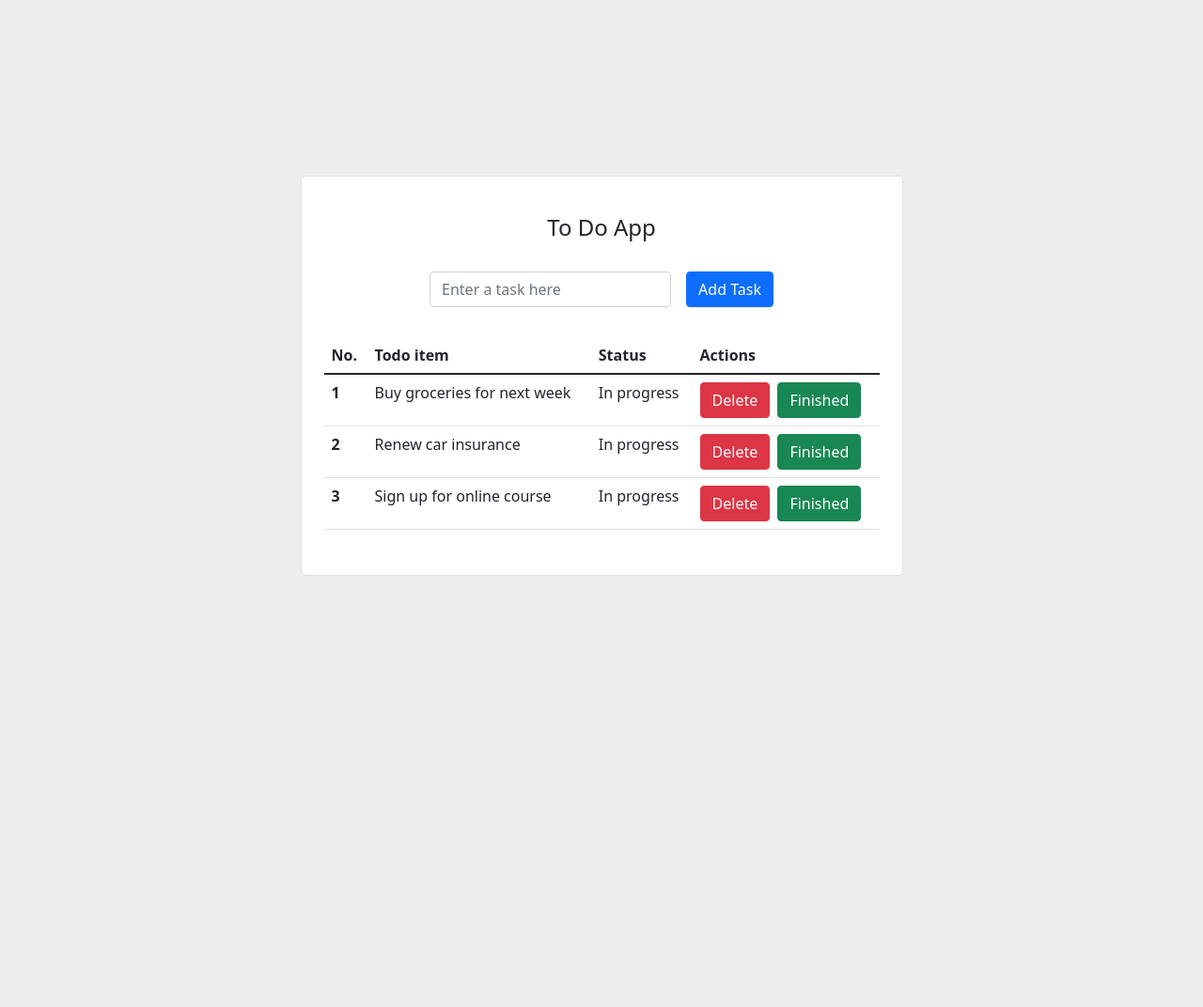
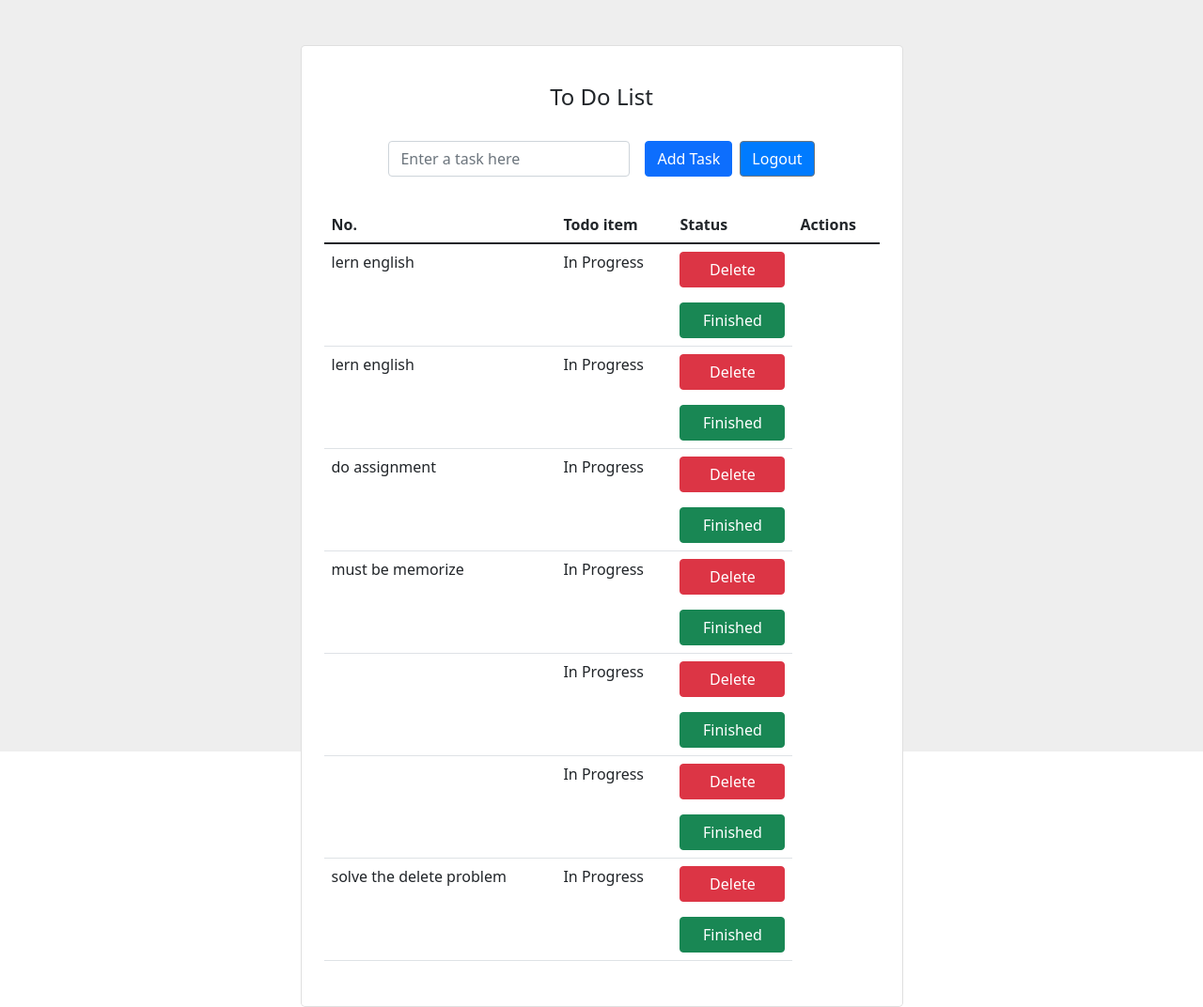
Before and after one commit to ohab-choton/ToDoList, a Django app: template templates/todoapp/todo.html in a window 1280 px wide. Shown: the whole page at 94% size. Before the commit the page ends 613 px from the top, so only its background shows below. Run offline with Django 5.2, Linux system fonts and the light colour scheme; the template is opened without the code that fills it: values that come from a table or form of the project are taken from there, others are empty; data comes from the database, SQL or seed files in the repository; both versions use the stored data as it was after the commit.

Commit message:
done signout feature

```diff
--- a/ToDo/settings.py
+++ b/ToDo/settings.py
@@ -124,3 +124,4 @@
 # https://docs.djangoproject.com/en/5.1/ref/settings/#default-auto-field
 
 DEFAULT_AUTO_FIELD = 'django.db.models.BigAutoField'
+LOGIN_URL = 'login'
--- a/ToDoApp/models.py
+++ b/ToDoApp/models.py
@@ -5,7 +5,7 @@
 
 class ToDo(models.Model):
     user=models.ForeignKey(User,on_delete=models.CASCADE)
-    todo_name=models.CharField(max_length=100)
+    todo_name=models.CharField(max_length=100,blank=False, null=False)
     status=models.BooleanField(default=False)
 
     def __str__(self):
--- a/ToDoApp/urls.py
+++ b/ToDoApp/urls.py
@@ -1,10 +1,14 @@
 from django.urls import path
 from . import views
+from django.contrib.auth.views import LoginView
 
 urlpatterns = [
     path('', views.home,name='home'),
     path('register/',views.register,name='register'),
     path('login/',views.loginPage,name='login'),
 
+    path('update/<str:name>/',views.updateTask,name='update'),
+    path('delete/<str:name>/',views.deleteTask,name='delete'),
+    path('logout/', views.logoutPage, name='logout'),
 
 ]
--- a/templates/todoapp/todo.html
+++ b/templates/todoapp/todo.html
@@ -9,7 +9,7 @@
           <div class="card rounded-3">
             <div class="card-body p-4">
 
-              <h4 class="text-center my-3 pb-3">To Do App</h4>
+              <h4 class="text-center my-3 pb-3">To Do List</h4>
 
               <form method="POST" class="row row-cols-lg-auto g-3 justify-content-center align-items-center mb-4 pb-2">
                 {% csrf_token %}
@@ -19,10 +19,12 @@
                   </div>
                 </div>
 
-                <div class="col-12">
-                  <button type="submit" class="btn btn-primary">Add Task</button>
+                <div class="col-12 d-flex justify-content-center">
+                  <button type="submit" class="btn btn-primary me-2">Add Task</button>
+                  <a href="{% url 'logout' %}" style="background-color: #007BFF" class="btn btn-secondary ">Logout</a>
                 </div>
               </form>
+
 
               <table class="table mb-4">
                 <thead>
@@ -34,33 +36,31 @@
                   </tr>
                 </thead>
                 <tbody>
+                  {% for task in all_todos %}
                   <tr>
-                    <th scope="row">1</th>
-                    <td>Buy groceries for next week</td>
-                    <td>In progress</td>
-                    <td>
-                      <button type="submit" class="btn btn-danger">Delete</button>
-                      <button type="submit" class="btn btn-success ms-1">Finished</button>
-                    </td>
+
+                    <td>{{task.todo_name}}</td>
+                    {% if task.status == True %}
+
+                    <td>Finished</td>
+                    {% else %}
+                    <td>In Progress</td>
+                    {% endif %}
+                    <td class="d-flex flex-column align-items-center">
+                      <!-- Delete button -->
+
+                        <a href="{% url 'delete' task.todo_name  %}" class="w-100 mb-2">
+                           <button type="submit" class="btn btn-danger mb-2 w-100">Delete</button>
+                           </a>
+
+                      <!-- Finished button -->
+                      <a href="{% url 'update' task.todo_name %}" class="w-100">
+                        <button type="button" class="btn btn-success w-100">Finished</button>
+                    </a>
+                  </td>
+
                   </tr>
-                  <tr>
-                    <th scope="row">2</th>
-                    <td>Renew car insurance</td>
-                    <td>In progress</td>
-                    <td>
-                      <button type="submit" class="btn btn-danger">Delete</button>
-                      <button type="submit" class="btn btn-success ms-1">Finished</button>
-                    </td>
-                  </tr>
-                  <tr>
-                    <th scope="row">3</th>
-                    <td>Sign up for online course</td>
-                    <td>In progress</td>
-                    <td>
-                      <button type="submit" class="btn btn-danger">Delete</button>
-                      <button type="submit" class="btn btn-success ms-1">Finished</button>
-                    </td>
-                  </tr>
+                  {% endfor %}
                 </tbody>
               </table>
 
```
Also changed, not shown: ToDoApp/views.py (+34 -3 lines), db.sqlite3.
